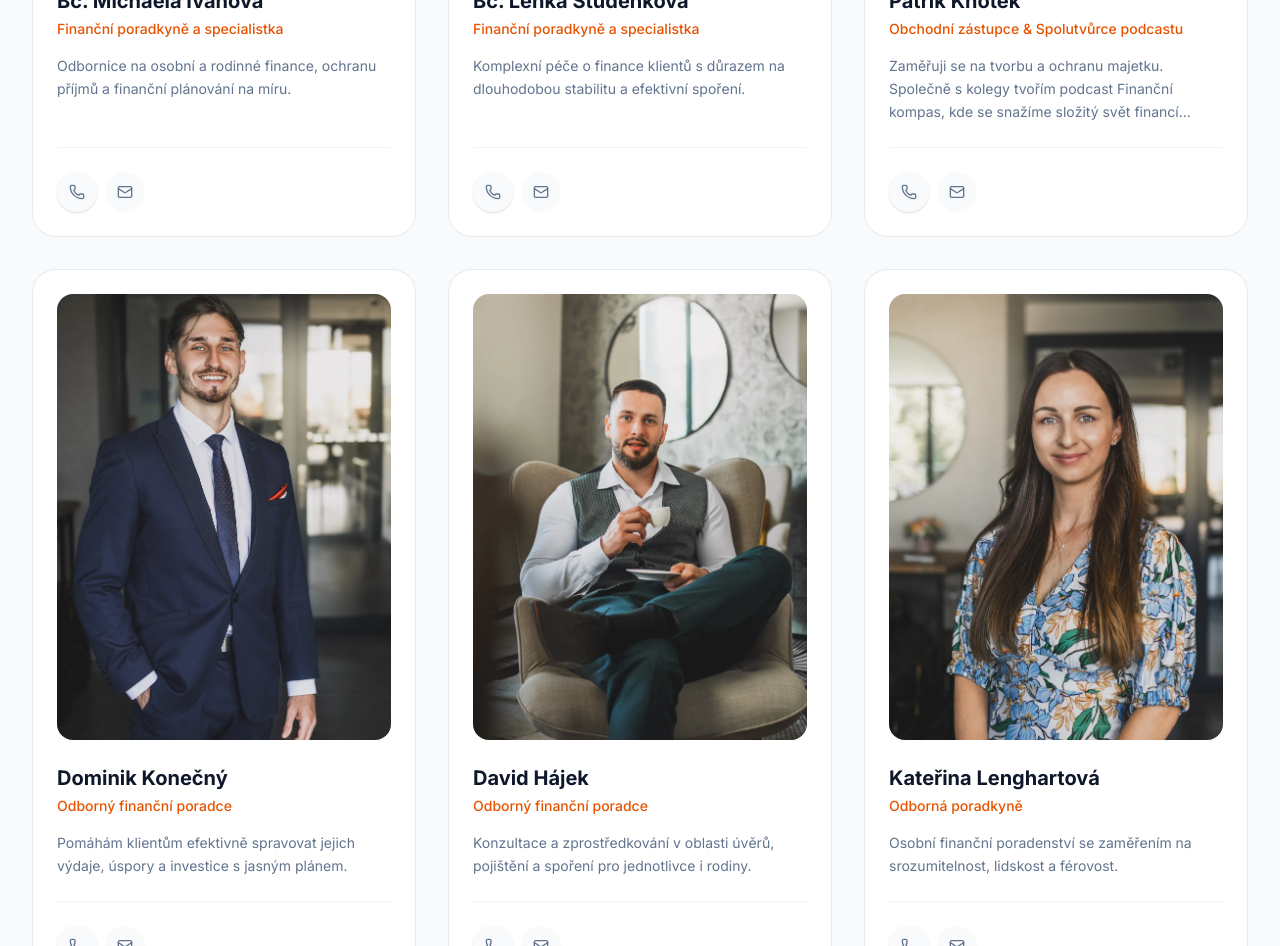
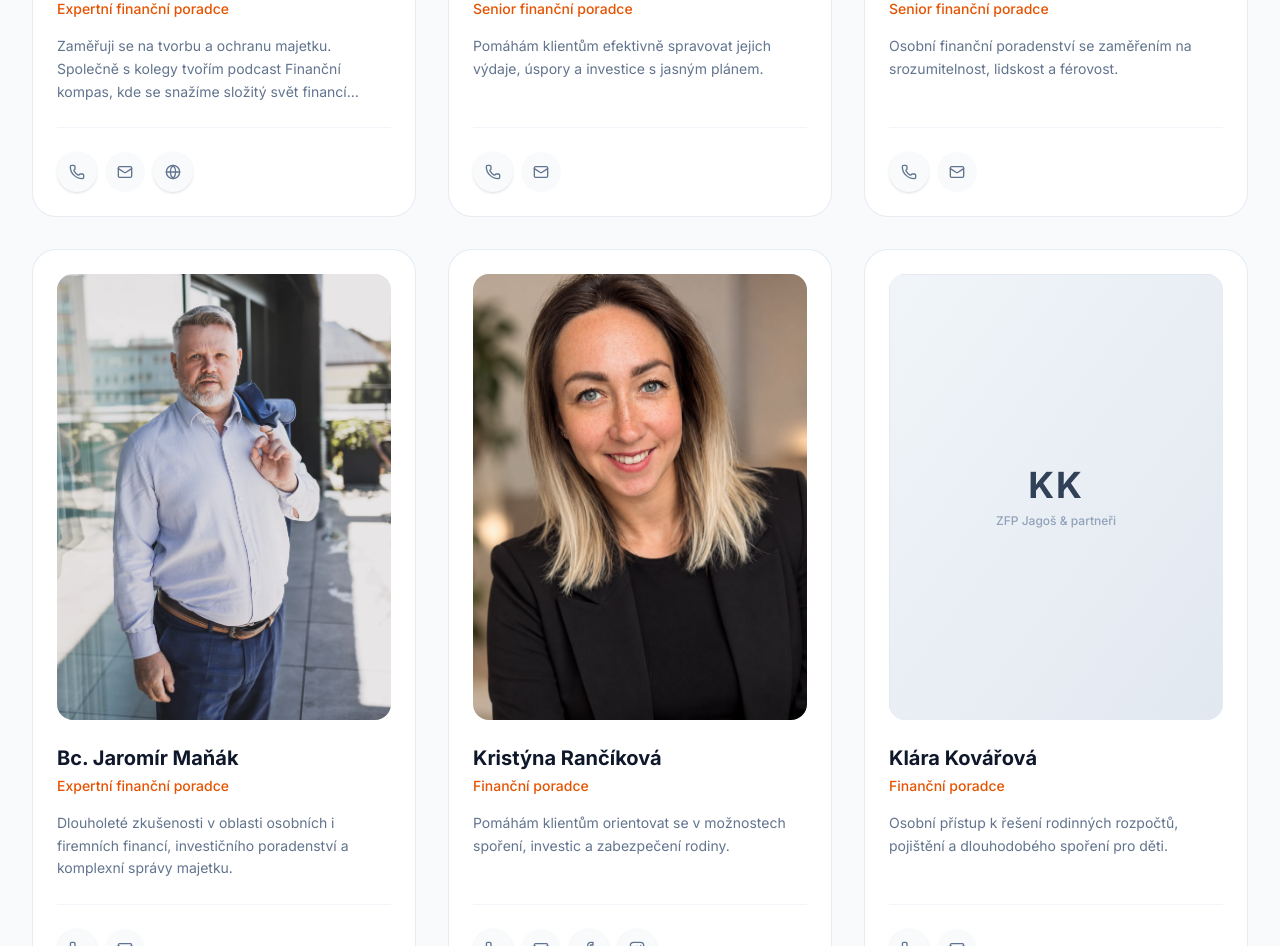
Before and after one commit to RemeskoXD/projekt22, a React (Vite) app: page / in a window 1280 px wide. Shown: the part 6880-7826 px from the top of the page. Built offline with nearby package versions, Linux system fonts and the light colour scheme; a web font is replaced by a local one.

Commit message:
feat: complete batch update of team member roles, contacts, personal websites and add Jaromir Manak

```diff
--- a/src/data.ts
+++ b/src/data.ts
@@ -34,7 +34,7 @@ export const teamMembers: TeamMember[] = [
   {
     id: 'david-jagos',
     name: 'David Jagoš, PFP',
-    role: 'Manažer obchodního týmu, majetkový specialista',
+    role: 'Expertní finanční poradce',
     bio: 'Postarám se o to, aby váš majetek nejen bezpečně rostl, ale byl také chráněn před inflací a neočekávanými událostmi.',
     quote: '"Správné investiční rozhodnutí dnes znamená klidnější zítřek."',
     email: 'david.jagos@zfpa.cz',
@@ -48,27 +48,27 @@ export const teamMembers: TeamMember[] = [
   {
     id: 'dusan-ceresnak',
     name: 'Dušan Čerešňák, PFP',
-    role: 'Odborný poradce a majetkový specialista',
+    role: 'Expertní finanční poradce',
     bio: 'Specialista na komplexní finanční poradenství, investice a ochranu rodinných rozpočtů.',
     quote: '"Individuální přístup a spokojenost klienta je u mě na prvním místě."',
     email: 'dusan.ceresnak@zfpa.cz',
-    phone: '+420 606 084 044',
+    phone: '+420 735 965 409',
     imageUrl: '/HRK 1/Dušan Čerešňák/WEB/DSC_5174.webp',
   },
   {
     id: 'rene-kohoutek',
     name: 'René Kohoutek, PFP',
-    role: 'Vedoucí obchodního týmu a majetkový specialista',
+    role: 'Expertní finanční poradce',
     bio: 'Komplexní správa majetku vyžaduje nadhled a pečlivou analýzu trhu. Mým cílem je váš dlouhodobý profit a stabilita.',
     quote: '"Bohatství se netvoří přes noc, ale systematickou a smysluplnou prací."',
     email: 'rene.kohoutek@zfpa.cz',
-    phone: '+420 606 084 044',
+    phone: '+420 732 421 745',
     imageUrl: '/HRK 1/Rene Kohoutek/WEB/DSC_8555.webp',
   },
   {
     id: 'sarka-navalana',
     name: 'Šárka Navalaná, PFP',
-    role: 'Odborná poradkyně a finanční specialistka',
+    role: 'Expertní finanční poradce',
     bio: 'Pomáhám klientům správně nastavit rodinné finance a bezpečně zhodnocovat jejich úspory.',
     quote: '"Důvěra a otevřená komunikace jsou základem úspěšné finanční cesty."',
     email: 'sarka.navalana@zfpa.cz',
@@ -80,44 +80,91 @@ export const teamMembers: TeamMember[] = [
     }
   },
   {
+    id: 'patrik-knotek',
+    name: 'Patrik Knotek',
+    role: 'Expertní finanční poradce',
+    bio: 'Zaměřuji se na tvorbu a ochranu majetku. Společně s kolegy tvořím podcast Finanční kompas, kde se snažíme složitý svět financí přiblížit lidem.',
+    quote: '"Investování není o štěstí, ale o disciplíně a správných informacích."',
+    email: 'patrik.knotek@zfpa.cz',
+    phone: '+420 739 150 361',
+    imageUrl: '/HRK 1/Patrik Knotek/WEB/DSC_8374.webp',
+    socials: {
+      website: 'https://www.patrikknotek.cz'
+    }
+  },
+  {
+    id: 'dominik-konecny',
+    name: 'Dominik Konečný',
+    role: 'Senior finanční poradce',
+    bio: 'Pomáhám klientům efektivně spravovat jejich výdaje, úspory a investice s jasným plánem.',
+    quote: '"Finanční svoboda začíná porozuměním vlastním penězům."',
+    email: 'dominik.konecny@zfpa.cz',
+    phone: '+420 704 076 937',
+    imageUrl: '/HRK 1/Dominik Konečný/WEB/DSC_7256-Edit.webp',
+  },
+  {
+    id: 'katerina-lenghartova',
+    name: 'Kateřina Lenghartová',
+    role: 'Senior finanční poradce',
+    bio: 'Osobní finanční poradenství se zaměřením na srozumitelnost, lidskost a férovost.',
+    quote: '"Kvalitní poradenství je o naslouchání a hledání nejlepší cesty pro klienta."',
+    email: 'katerina.lenghartova@zfpa.cz',
+    phone: '+420 774 959 062',
+    imageUrl: '/HRK 1/Kateřina Lenghartová/WEB/DSC_7130-Edit.webp',
+  },
+  {
+    id: 'jaromir-manak',
+    name: 'Bc. Jaromír Maňák',
+    role: 'Expertní finanční poradce',
+    bio: 'Dlouholeté zkušenosti v oblasti osobních i firemních financí, investičního poradenství a komplexní správy majetku.',
+    quote: '"Úspěch ve financích je výsledkem promyšlené strategie a dlouhodobé disciplíny."',
+    email: 'jaromir.manak@zfpa.cz',
+    phone: '+420 606 572 899',
+    imageUrl: '/HRK 1/Jaromir Manak/WEB/DSC_7991.webp',
+  },
+  {
+    id: 'kristyna-rancikova',
+    name: 'Kristýna Rančíková',
+    role: 'Finanční poradce',
+    bio: 'Pomáhám klientům orientovat se v možnostech spoření, investic a zabezpečení rodiny.',
+    quote: '"S poctivým přístupem a jasným plánem lze dosáhnout každého finančního snu."',
+    email: 'kristyna.rancikova@zfpa.cz',
+    phone: '+420 607 396 112',
+    imageUrl: '/kristyna-rancikova.png',
+    socials: {
+      facebook: 'https://www.facebook.com/kristyna.rancikova',
+      instagram: 'https://www.instagram.com/rancicena'
+    }
+  },
+  {
+    id: 'klara-kovarova',
+    name: 'Klára Kovářová',
+    role: 'Finanční poradce',
+    bio: 'Osobní přístup k řešení rodinných rozpočtů, pojištění a dlouhodobého spoření pro děti.',
+    quote: '"Správná finanční rozhodnutí dělají život klidnějším a bezstarostnějším."',
+    email: 'klara.kovarova@zfpa.cz',
+    phone: '+420 603 542 055',
+    imageUrl: '',
+  },
+  {
     id: 'michaela-ivanova',
     name: 'Bc. Michaela Ivanová',
-    role: 'Finanční poradkyně a specialistka',
-    bio: 'Odbornice na osobní a rodinné finance, ochranu příjmů a finanční plánování na míru.',
-    quote: '"Správně nastavený plán přináší finanční klid a jistotu do každého dne."',
-    email: 'michaela.ivanova@zfpa.cz',
+    role: 'Vedoucí kanceláře',
+    bio: 'Zajišťuji bezproblémový chod kanceláře, organizaci schůzek a kompletní klientskou a administrativní podporu pro celý tým.',
+    quote: '"Perfektní organizace a servis pro klienty jsou pilířem naší práce."',
+    email: 'kancelar.jagos@zfpa.cz',
     phone: '+420 606 084 044',
     imageUrl: '',
   },
   {
     id: 'lenka-studenkova',
     name: 'Bc. Lenka Studénková',
-    role: 'Finanční poradkyně a specialistka',
-    bio: 'Komplexní péče o finance klientů s důrazem na dlouhodobou stabilitu a efektivní spoření.',
-    quote: '"Každý finanční cíl má své řešení, stačí udělat první krok."',
-    email: 'lenka.studenkova@zfpa.cz',
-    phone: '+420 606 084 044',
+    role: 'Obchodní asistentka',
+    bio: 'Péče o klientskou agendu, příprava podkladů pro jednání a podpora poradců při realizaci finančních plánů.',
+    quote: '"Každý detail je důležitý pro spokojenost a jistotu našich klientů."',
+    email: 'srk171@zfpakademie.cz',
+    phone: '+420 776 507 991',
     imageUrl: '',
-  },
-  {
-    id: 'patrik-knotek',
-    name: 'Patrik Knotek',
-    role: 'Obchodní zástupce & Spolutvůrce podcastu',
-    bio: 'Zaměřuji se na tvorbu a ochranu majetku. Společně s kolegy tvořím podcast Finanční kompas, kde se snažíme složitý svět financí přiblížit lidem.',
-    quote: '"Investování není o štěstí, ale o disciplíně a správných informacích."',
-    email: 'patrik.knotek@zfpa.cz',
-    phone: '+420 606 084 044',
-    imageUrl: '/HRK 1/Patrik Knotek/WEB/DSC_8374.webp',
-  },
-  {
-    id: 'dominik-konecny',
-    name: 'Dominik Konečný',
-    role: 'Odborný finanční poradce',
-    bio: 'Pomáhám klientům efektivně spravovat jejich výdaje, úspory a investice s jasným plánem.',
-    quote: '"Finanční svoboda začíná porozuměním vlastním penězům."',
-    email: 'dominik.konecny@zfpa.cz',
-    phone: '+420 606 084 044',
-    imageUrl: '/HRK 1/Dominik Konečný/WEB/DSC_7256-Edit.webp',
   },
   {
     id: 'david-hajek',
@@ -128,30 +175,6 @@ export const teamMembers: TeamMember[] = [
     email: 'david.hajek@zfpa.cz',
     phone: '+420 606 084 044',
     imageUrl: '/HRK 1/David Hájek/WEB/DSC_7332.webp',
-  },
-  {
-    id: 'katerina-lenghartova',
-    name: 'Kateřina Lenghartová',
-    role: 'Odborná poradkyně',
-    bio: 'Osobní finanční poradenství se zaměřením na srozumitelnost, lidskost a férovost.',
-    quote: '"Kvalitní poradenství je o naslouchání a hledání nejlepší cesty pro klienta."',
-    email: 'katerina.lenghartova@zfpa.cz',
-    phone: '+420 606 084 044',
-    imageUrl: '/HRK 1/Kateřina Lenghartová/WEB/DSC_7130-Edit.webp',
-  },
-  {
-    id: 'kristyna-rancikova',
-    name: 'Kristýna Rančíková',
-    role: 'Finanční poradkyně',
-    bio: 'Pomáhám klientům orientovat se v možnostech spoření, investic a zabezpečení rodiny.',
-    quote: '"S poctivým přístupem a jasným plánem lze dosáhnout každého finančního snu."',
-    email: 'kristyna.rancikova@zfpa.cz',
-    phone: '+420 607 396 112',
-    imageUrl: '/kristyna-rancikova.png',
-    socials: {
-      facebook: 'https://www.facebook.com/kristyna.rancikova',
-      instagram: 'https://www.instagram.com/rancicena'
-    }
   },
   {
     id: 'tomas-herka',
@@ -170,16 +193,6 @@ export const teamMembers: TeamMember[] = [
     bio: 'Dlouholetý odborník a spoluzakladatel týmu ZFP Jagoš & partneři. Komplexní správa rodinného a firemního majetku.',
     quote: '"Dlouhodobé partnerství a důvěra jsou nejcennější hodnoty v našem oboru."',
     email: 'karel.cab@zfpa.cz',
-    phone: '+420 606 084 044',
-    imageUrl: '',
-  },
-  {
-    id: 'klara-kovarova',
-    name: 'Klára Kovářová',
-    role: 'Finanční poradkyně',
-    bio: 'Osobní přístup k řešení rodinných rozpočtů, pojištění a dlouhodobého spoření pro děti.',
-    quote: '"Správná finanční rozhodnutí dělají život klidnějším a bezstarostnějším."',
-    email: 'klara.kovarova@zfpa.cz',
     phone: '+420 606 084 044',
     imageUrl: '',
   },
```
